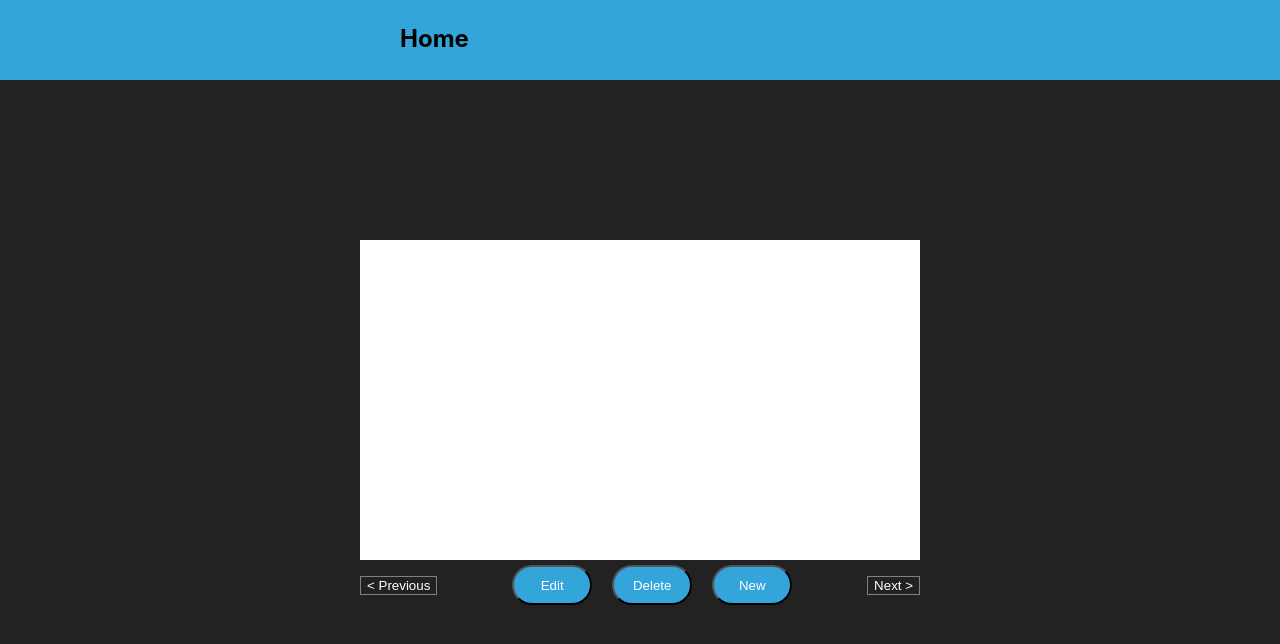
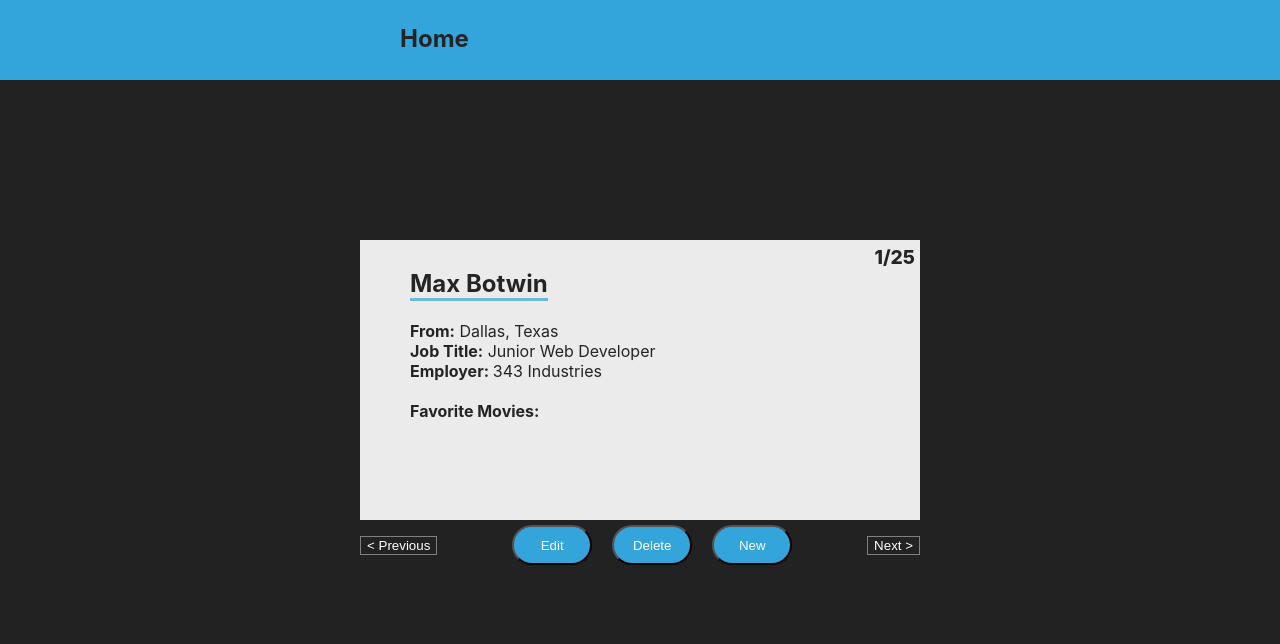
Before and after one commit to max-bot1/react-user-directory, a React (Create React App) app: page / in a window 1280 px wide. Shown: the top 644 px of the page. Built offline with nearby package versions, Linux system fonts and the light colour scheme.

Commit message:
finished all styling and html now on to functionality

```diff
--- a/src/Components/UserCard/UserCard.css
+++ b/src/Components/UserCard/UserCard.css
@@ -1,6 +1,7 @@
 body {
   margin: 0;
   padding: 0;
+  color: #242424;
 }
 
 .cardMain {
@@ -11,9 +12,39 @@ body {
 }
 
 .card {
-  background-color: white;
-  height: 40vh;
+  background-color: #ebebeb;
+  height: 35vh;
   width: 70vh;
-  /* margin-left: 40vh; */
   margin: auto;
 }
+
+/* .counter {
+  display: flex;
+  justify-content: flex-end;
+  margin-right: 20px;
+} */
+
+.counter > h4 {
+  display: flex;
+  justify-content: flex-end;
+  margin: 0;
+  margin-top: 5px;
+  margin-right: 5px;
+  font-size: larger;
+  font-weight: 800;
+}
+
+.userInfo {
+  display: flex;
+  flex-direction: column;
+  margin-left: 50px;
+}
+
+.name > h2 {
+  display: inline-block;
+  border: #6db8df solid;
+  border-left: 0;
+  border-right: 0;
+  border-top: 0;
+  margin: 0;
+}
--- a/src/Components/UserCard/UserCard.js
+++ b/src/Components/UserCard/UserCard.js
@@ -2,19 +2,50 @@ import React, { Component } from "react";
 import "./UserCard.css";
 import CardNav from "../CardNav/CardNav";
 import data from "/Users/Max/Desktop/react-user-directory/react-user-directory/src/data";
+// import List from "../List/List";
 
 class UserCard extends Component {
   constructor(props) {
     super(props);
     this.state = {
       data: data,
+      employeeTotal: 25,
     };
   }
 
   render() {
+    const { data, employeeTotal } = this.state;
     return (
       <div className="cardMain">
-        <div className="card"></div>
+        <div className="card">
+          <div className="userInfo">
+            <div className="counter">
+              <h4>
+                {data.map((data, index) => {
+                  return index === 0 ? data.id : "";
+                })}
+                /{employeeTotal}
+              </h4>
+            </div>
+            <div className="name">
+              <h2>Max Botwin</h2>
+            </div>
+            <br />
+            <span>
+              <strong>From:</strong> Dallas, Texas
+            </span>
+            <span>
+              <strong>Job Title:</strong> Junior Web Developer
+            </span>
+            <span>
+              <strong>Employer: </strong> 343 Industries
+            </span>
+            <br />
+            <div>
+              <strong>Favorite Movies:</strong>
+            </div>
+          </div>
+        </div>
         <CardNav />
       </div>
     );
```
